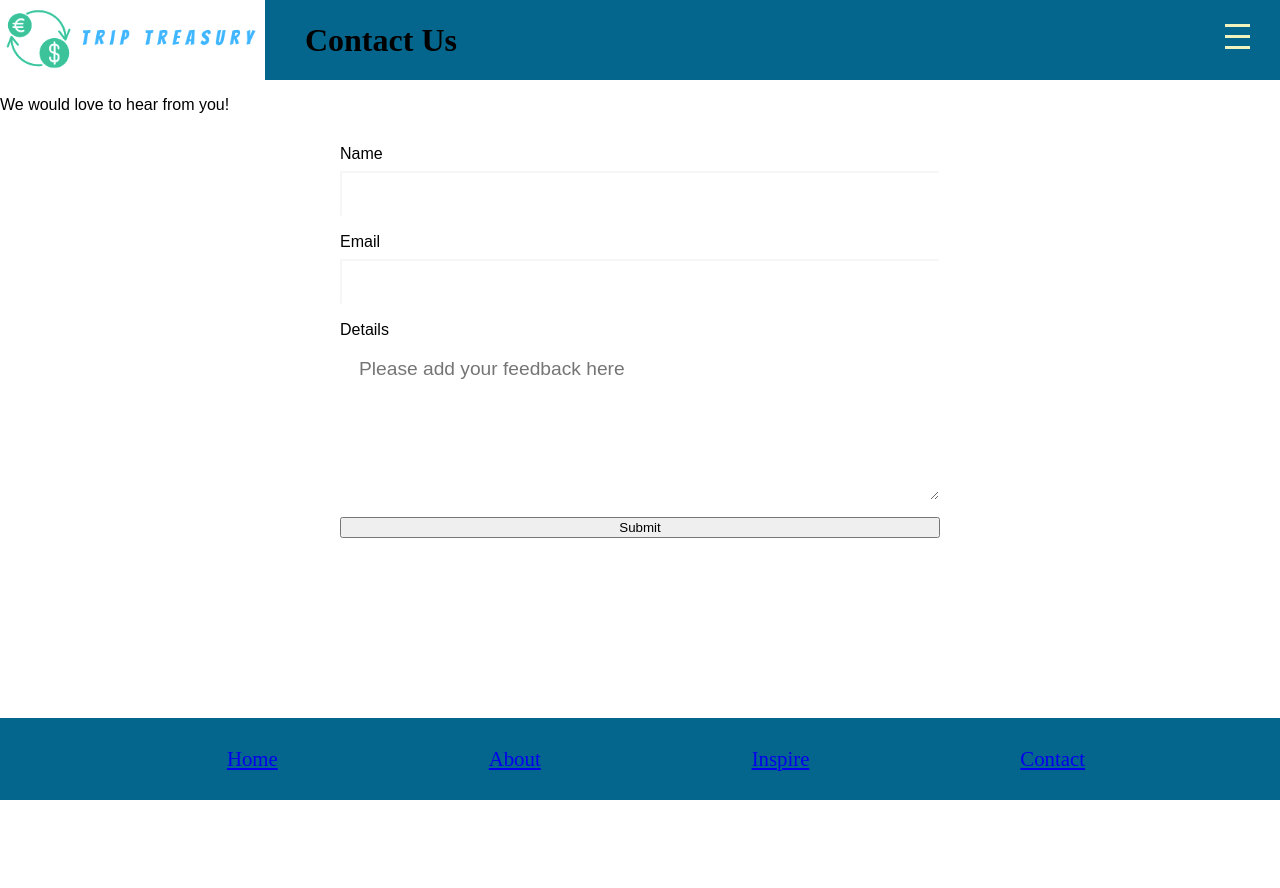
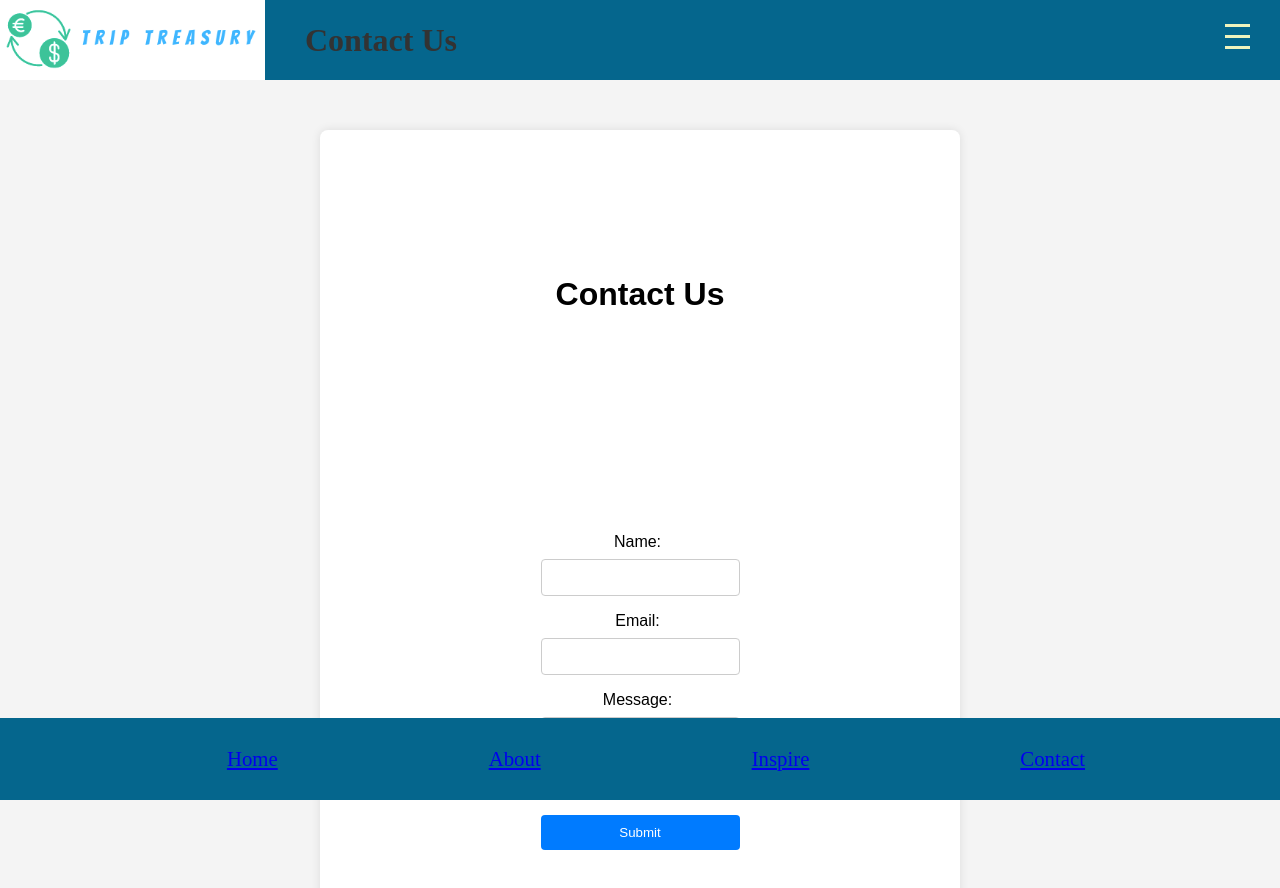
Before and after one commit to MaryamA123/TripTreasury, a React (Create React App) app in the folder budget_planner/: page /contact in a window 1280 px wide. Shown: the top 888 px of the page. Before the commit the page ends 800 px from the top, so only its background shows below. Built offline with nearby package versions, Linux system fonts and the light colour scheme; a web font is replaced by a local one.

Commit message:
inspire page was missing the css import, moved Naomi's code to the contactform component along with the css, tried to center the currencyform

```diff
--- a/budget_planner/src/components/ContactForm.css
+++ b/budget_planner/src/components/ContactForm.css
@@ -1,25 +1,44 @@
-label {
-    color: #010102;
-}
+body {
+    font-family: Arial, sans-serif;
+    margin: 0;
+    padding: 0;
+    background-color: #f4f4f4;
+  }
 
-form {
+  .container {
+    max-width: 600px;
+    margin: 50px auto;
+    padding: 20px;
+    background-color: #fff;
+    border-radius: 8px;
+    box-shadow: 0 0 10px rgba(0, 0, 0, 0.1);
+  }
+
+  form {
     display: flex;
     flex-direction: column;
-    padding: 1rem;
-    margin: auto;
-    max-width: 600px;
-}
+  }
 
-form label {
-    margin-bottom: .5rem;
-}
+  label {
+    margin-bottom: 8px;
+  }
 
-form input, textarea {
-    margin-bottom: 1rem;
-    padding: 10px 18px;
-    font-size: 1.2rem;
-    font-family: 'Outfit', sans-serif;
-    background: rgba(255,255,255,.1);
-    border-color: rgba(255,255,255,.1);
-    color: #f4f4f4;
-}
+  input, textarea {
+    margin-bottom: 16px;
+    padding: 10px;
+    border: 1px solid #ccc;
+    border-radius: 4px;
+  }
+
+  button {
+    padding: 10px;
+    background-color: #007BFF;
+    color: #fff;
+    border: none;
+    border-radius: 4px;
+    cursor: pointer;
+  }
+
+  button:hover {
+    background-color: #0056b3;
+  }
--- a/budget_planner/src/components/ContactForm.js
+++ b/budget_planner/src/components/ContactForm.js
@@ -3,20 +3,29 @@ import "./ContactForm.css"
 
 
 const ContactForm = () => {
+    const handleSubmit = (e) => {
+      e.preventDefault();
+      // Handle form submission logic here
+      alert('Form submitted!');
+    };
+
     return (
-        <div className="form">
-        <form>
-            <label>Name</label>
-            <input type='text'></input>
-            <label>Email</label>
-            <input type='email'></input>
-            <label>Details</label>
-           <textarea rows='6' placeholder="Please add your feedback here"></textarea>
-           <button className="btn">Submit</button>
+      <div className="container">
+        <h2>Contact Us</h2>
+        <form onSubmit={handleSubmit}>
+          <label htmlFor="name">Name:</label>
+          <input type="text" id="name" name="name" required />
+
+          <label htmlFor="email">Email:</label>
+          <input type="email" id="email" name="email" required />
+
+          <label htmlFor="message">Message:</label>
+          <textarea id="message" name="message" rows="4" required></textarea>
+
+          <button type="submit">Submit</button>
         </form>
-
-        </div>
-     );
-}
+      </div>
+    );
+  };
 
 export default ContactForm;
--- a/budget_planner/src/components/CurrencyForm.css
+++ b/budget_planner/src/components/CurrencyForm.css
@@ -7,22 +7,25 @@
     max-width: 100%;
     background-color: #f0f3bd;;
     border: 1px solid #05668d;
+    height: 5rem;
 }
 .form-group{
     display: flex;
     align-items: center;
+    margin: auto;
 }
 
 label{
     /* background-color: aquamarine; */
     padding-right: 5px;
+    margin: auto;
 
 }
 
 select{
     width: 75px;
     height: 25px;
-
+    margin: auto;
 }
 
 input[type=number]{
@@ -31,11 +34,13 @@ input[type=number]{
     border-radius: 4px;
     height: 7px;
     width: 50px;
+    margin: auto;
 }
 
 .submitButton{
     background-color: #00A896;
     border-radius: 4px;
+    margin: auto;
 }
 
 .submitButton:hover{
--- a/budget_planner/src/pages/ContactPage.js
+++ b/budget_planner/src/pages/ContactPage.js
@@ -7,7 +7,6 @@ const ContactPage = () => {
     return (
       <div>
         <Heading Heading="Contact Us"></Heading>
-        <p>We would love to hear from you!</p>
         <ContactForm/>
         <Footer/>
       </div>
--- a/budget_planner/src/pages/InspirePage.css
+++ b/budget_planner/src/pages/InspirePage.css
@@ -1,7 +1,6 @@
 h1 {
     color: #333;
     text-align: center;
-    margin-top: 50px;
   }
   .destination {
     margin: 20px;
--- a/budget_planner/src/pages/InspirePage.js
+++ b/budget_planner/src/pages/InspirePage.js
@@ -3,6 +3,7 @@ import Heading from "../components/Heading"
 import dubai from "../Images/dubai.jpeg";
 import thailand from "../Images/Thailand.jpeg";
 import bali from "../Images/Bali.jpeg";
+import "./InspirePage.css"
 
 
 function InspirePage() {
```
